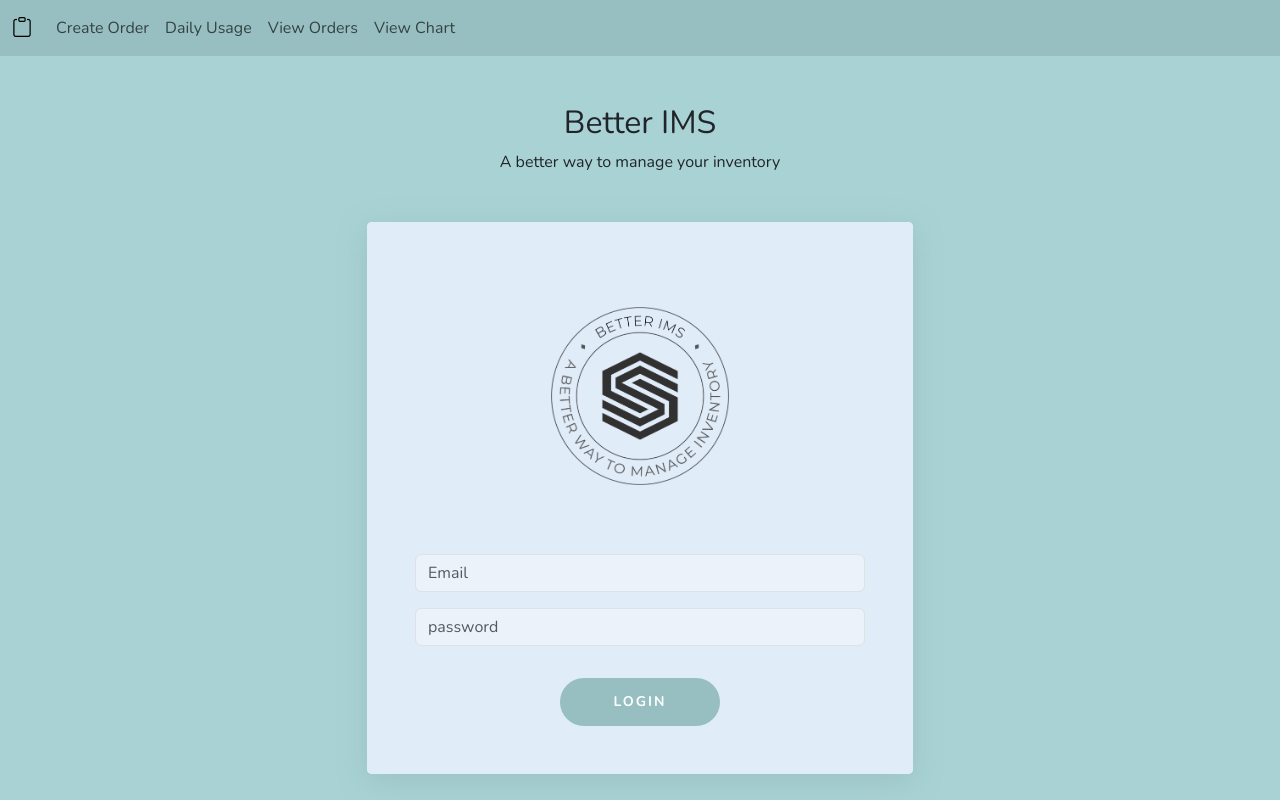
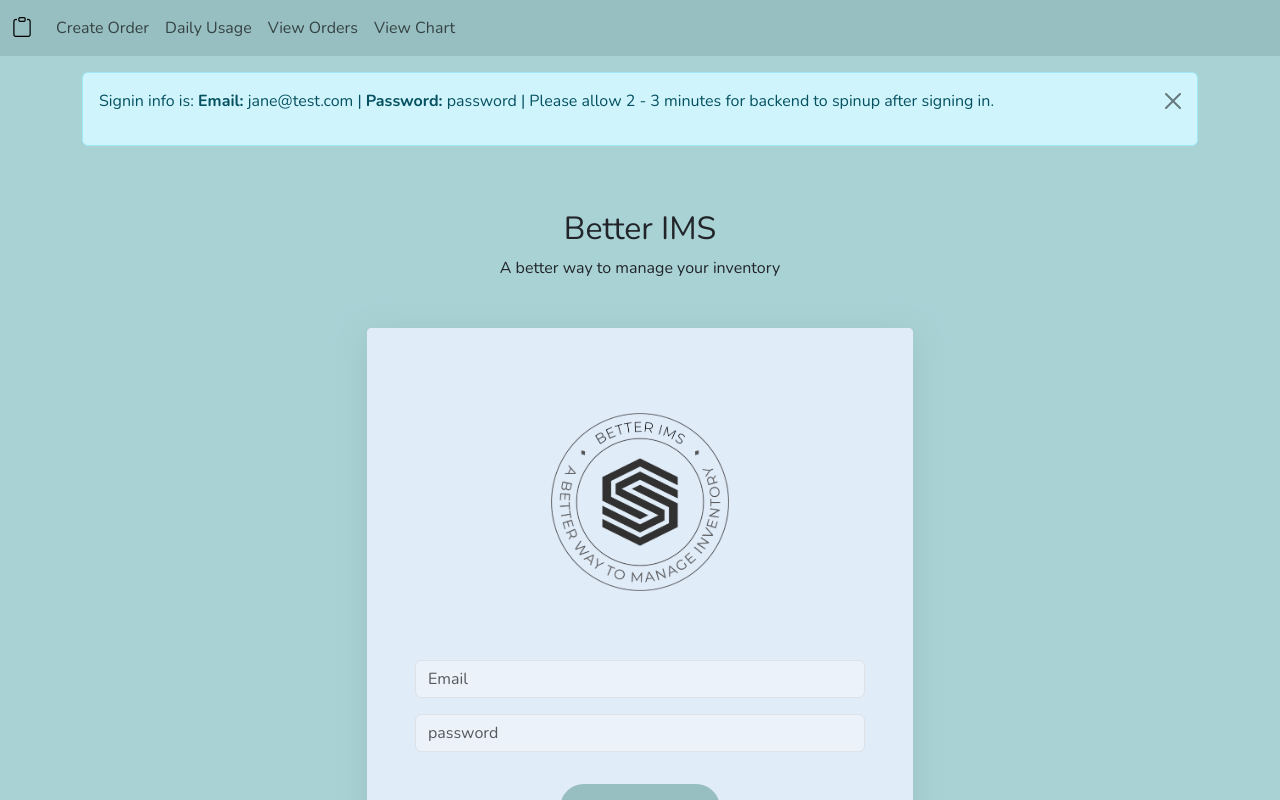
Before and after one commit to jmychalm13/better_ims_frontend, a React (Vite) app: page / in a window 1280 px wide. Shown: the top 800 px of the page. Built offline with nearby package versions, Linux system fonts and the light colour scheme.

Commit message:
added alert to notify user of slow loadtime and user credentials

```diff
--- a/src/Login.jsx
+++ b/src/Login.jsx
@@ -32,6 +32,13 @@ export function Login() {
   console.log(jwt);
   return (
     <div className="container login-container">
+      <div className="alert alert-info mt-3 alert-dismissible fade show" role="alert">
+        <p>
+          Signin info is: <strong>Email:</strong> jane@test.com | <strong>Password:</strong> password | Please allow 2 -
+          3 minutes for backend to spinup after signing in.
+        </p>
+        <button type="button" className="btn-close" data-bs-dismiss="alert" aria-label="Close"></button>
+      </div>
       <div className="row">
         <div className="col-md-6 offset-md-3">
           <h2 className="text-center text-dark mt-5">Better IMS</h2>
--- a/src/OrderConfirm.jsx
+++ b/src/OrderConfirm.jsx
@@ -3,7 +3,6 @@ import { useState } from "react";
 import { useEffect } from "react";
 import { useParams } from "react-router-dom";
 import { useLocation } from "react-router-dom";
-import { Link } from "react-router-dom";
 
 export function OrderConfirm() {
   const [currentProducts, setCurrentProducts] = useState([]);
@@ -47,6 +46,7 @@ export function OrderConfirm() {
     const data = new FormData(event.target);
     axios.patch(`/orders/${params.id}.json`, data).then((response) => {
       window.location.href = "/orders";
+      console.log(response);
     });
   };
 
```
